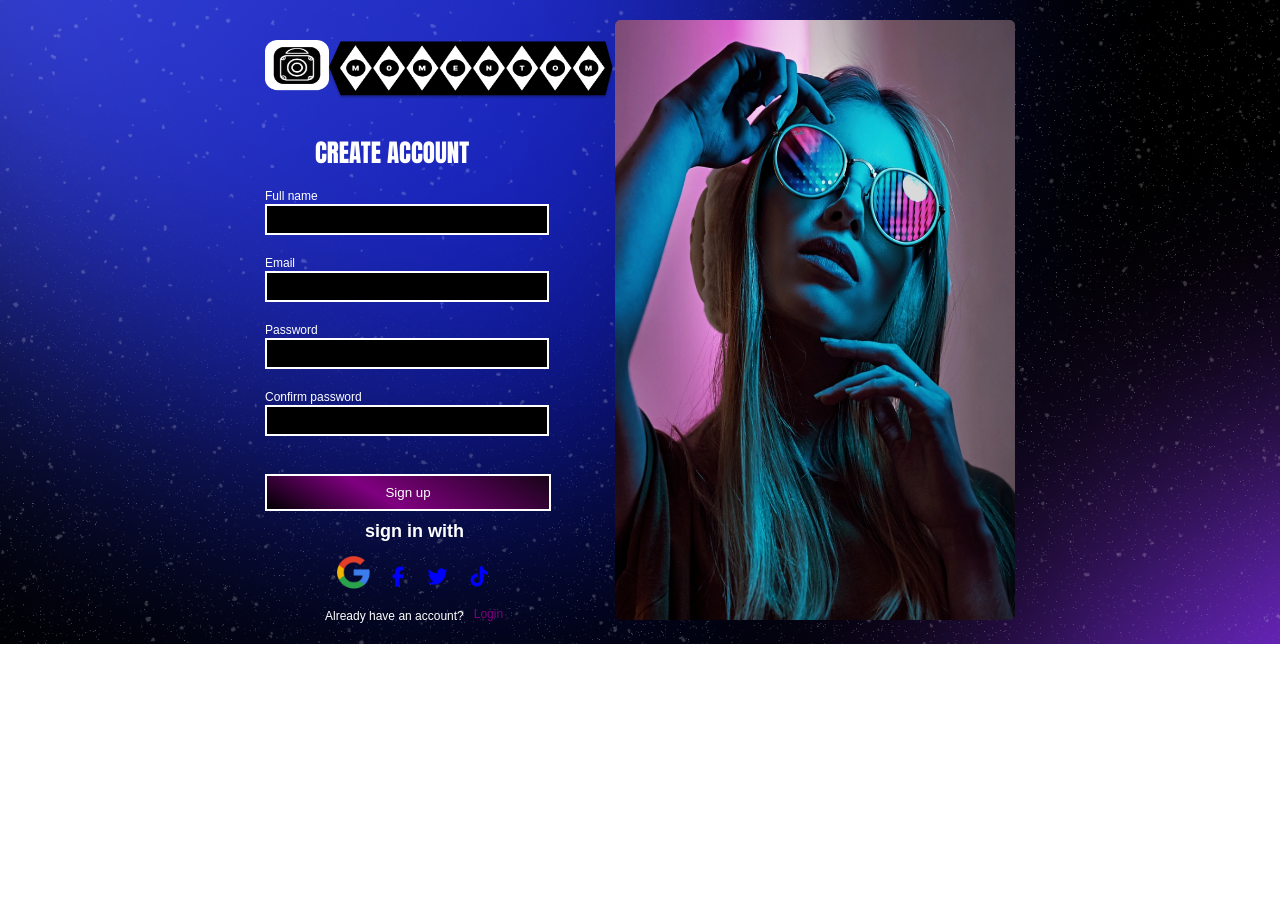
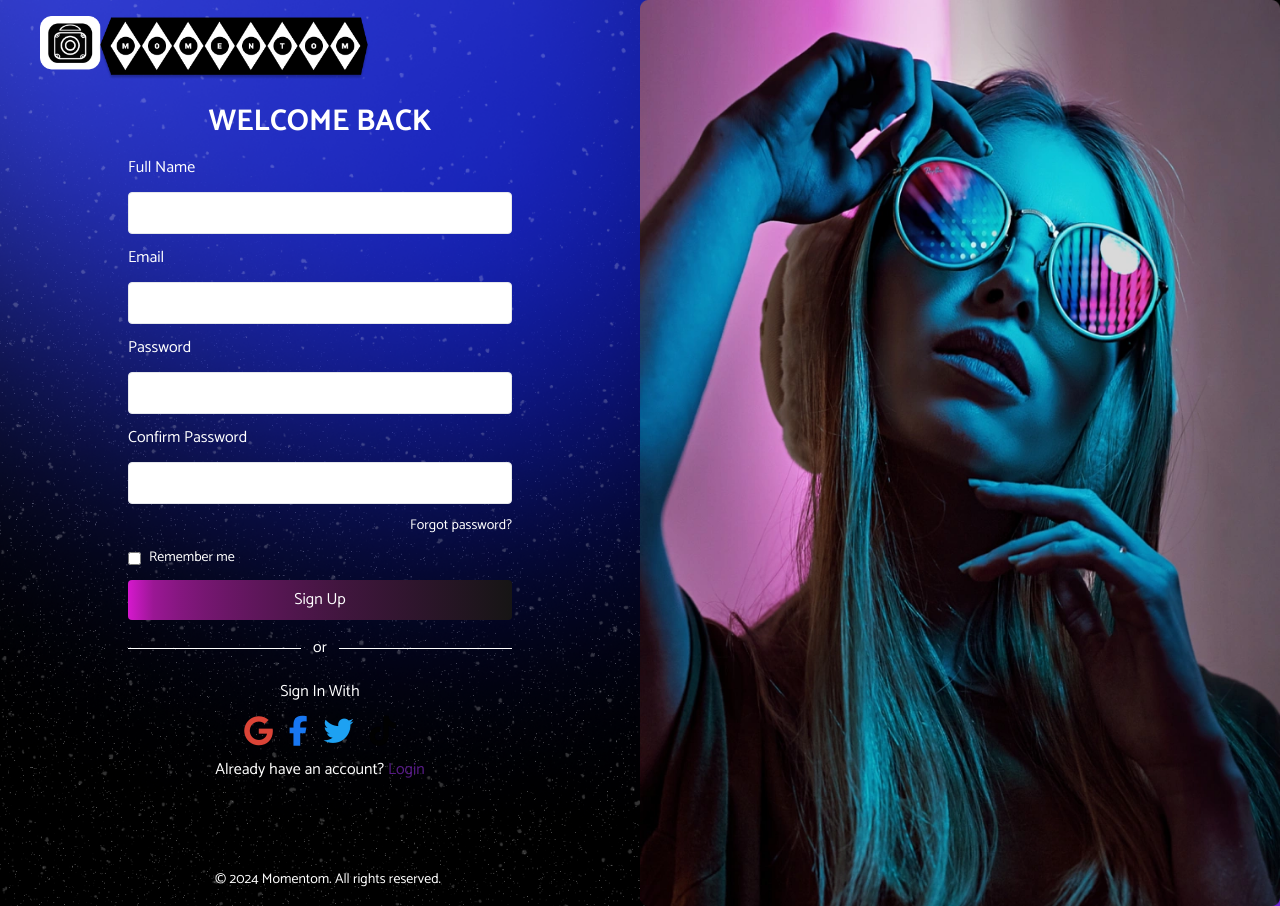
Before and after one commit to joint-social-platform/Momentom-app-frontend, a website: page pages/createAccountPage/create.html in a window 1280 px wide. Before the commit the page ends 800 px from the top, so only its background shows below. Drawn offline with Linux system fonts and the light colour scheme.

Commit message:
[feat: create-account page]

```diff
--- a/pages/LoginPage/login.css
+++ b/pages/LoginPage/login.css
@@ -3,6 +3,7 @@
 body {
   background: url("../../src/images/background.png");
   background-repeat: no-repeat;
+  background-size: cover;
   background-attachment: fixed;
   height: 100dvh;
 }
--- a/pages/createAccountPage/create.css
+++ b/pages/createAccountPage/create.css
@@ -1,150 +1 @@
-* {
-  margin: 0px;
-  padding: 0px;
-}
-.fra {
-  width: 350px;
-  height: 60px;
-}
-.acc {
-  font-size: 25px;
-  font-family: Impact, Haettenschweiler, "Arial Narrow Bold", sans-serif;
-  color: white;
-  margin-left: 50px;
-  padding-top: 30px;
-  padding-bottom: 15px;
-}
-.in {
-  width: 280px;
-  height: 27px;
-  background-color: black;
-  border: 2px solid white;
-  color: white;
-}
-.ju {
-  background-image: url("/src/images/background.png");
-  background-repeat: no-repeat;
-  background-size: cover;
-  padding-bottom: 20px;
-}
-.la {
-  font-family: Arial, Helvetica, sans-serif;
-  font-size: 12px;
-  color: white;
-}
-.up {
-  width: 286px;
-  height: 37px;
-  background: linear-gradient(30deg, black 0%, purple 40%, rgb(24, 4, 24) 100%);
-  border: 2px solid white;
-  color: white;
-  margin-top: 20px;
-}
-.li p {
-  font-size: 12px;
-  color: white;
-  font-family: Arial, Helvetica, sans-serif;
-  margin-left: 40px;
-  margin-top: 13px;
-}
-.li a {
-  text-decoration: none;
-  color: purple;
-  font-size: 12px;
-  font-family: Arial, Helvetica, sans-serif;
-  padding-top: 11px;
-}
-.li {
-  display: flex;
-  gap: 10px;
-  margin-left: 20px;
-}
-.le {
-  font-size: 18px;
-  font-family: Arial, Helvetica, sans-serif;
-  color: white;
-  margin-left: 100px;
-  font-weight: bold;
-  padding-top: 10px;
-  padding-bottom: 10px;
-}
-.nt img {
-  width: 400px;
-  height: 600px;
-  padding-top: 20px;
-}
-.ju {
-  display: flex;
-  display: flex;
-  justify-content: center;
-}
-.hr {
-  padding-top: 40px;
-}
-
-.bu button {
-  border: none;
-  background-color: transparent;
-}
-.jy img {
-  width: 40px;
-  height: 40px;
-}
-.bu i {
-  font-size: 20px;
-  color: blue;
-  margin-left: 19px;
-  margin-top: 15px;
-}
-.jy {
-  border: none;
-  background-color: transparent;
-}
-.he {
-  display: flex;
-  margin-left: 68px;
-}
-@media (max-width: 700px) {
-  .ju {
-    display: block;
-  }
-  .nt {
-    display: none;
-  }
-  .fra {
-    width: 200px;
-    margin-left: 40px;
-  }
-  .in {
-    width: 240px;
-  }
-  .up {
-    width: 240px;
-  }
-  .acc {
-    margin-left: auto;
-    text-align: center;
-  }
-  .jq {
-    display: flex;
-    justify-content: center;
-  }
-  .le {
-    margin-left: auto;
-    text-align: center;
-  }
-  .li {
-    margin-left: auto;
-    text-align: center;
-    justify-content: center;
-  }
-  .he {
-    margin-left: auto;
-    margin-left: 0px;
-    justify-content: center;
-  }
-  .hr {
-    padding-top: 50px;
-    padding-bottom: 60px;
-  }
-}
+@import "../LoginPage/login.css";
--- a/pages/createAccountPage/create.html
+++ b/pages/createAccountPage/create.html
@@ -3,7 +3,8 @@
   <head>
     <meta charset="UTF-8" />
     <meta name="viewport" content="width=device-width, initial-scale=1.0" />
-    <link rel="stylesheet" href="create.css" />
+    <link rel="stylesheet" href="./create.css" />
+    <link rel="stylesheet" href="../../src/style.css" />
     <link
       rel="stylesheet"
       href="https://cdnjs.cloudflare.com/ajax/libs/font-awesome/6.6.0/css/all.min.css"
@@ -11,48 +12,120 @@
       crossorigin="anonymous"
       referrerpolicy="no-referrer"
     />
+    <title>Create Account</title>
   </head>
+  <body>
+    <div class="flex flex-col lg:flex-row min-h-screen w-full">
+      <div class="relative flex flex-col lg:w-1/2 p-4 lg:p-10 flex-grow">
+        <div class="absolute top-4 left-4 lg:left-10">
+          <img
+            src="../../src/images/momentom-logo.png"
+            alt="momentom-logo"
+            class="h-12 lg:h-16"
+          />
+        </div>
 
-  <body>
-    <div class="ju">
-      <div class="hr">
-        <img class="fra" src="/src/images/momentom-logo.png" alt="" />
-        <p class="acc">CREATE ACCOUNT</p>
-        <div class="jq">
-          <div>
-            <label class="la">Full name</label><br />
-            <input class="in" type="text" /><br /><br />
-            <label class="la">Email</label><br />
-            <input class="in" type="email" /><br /><br />
-            <label class="la">Password</label><br />
-            <input class="in" type="password" /><br /><br />
-            <label class="la">Confirm password</label><br />
-            <input class="in" type="password" /><br /><br />
-            <button class="up">Sign up</button>
-            <p class="le">sign in with</p>
+        <div
+          class="flex flex-col justify-center items-center flex-grow mt-16 mb-16 px-4 lg:px-0"
+        >
+          <h1
+            class="text-2xl lg:text-3xl text-white uppercase font-bold mb-4 text-center"
+          >
+            Welcome Back
+          </h1>
+
+          <form
+            class="flex flex-col [&_label]:text-white [&_input]:outline-none space-y-3 w-full max-w-xs lg:max-w-sm"
+          >
+            <label for="fullName">Full Name</label>
+            <input
+              type="text"
+              name="fullName"
+              id="fullName"
+              class="p-2 border rounded"
+            />
+
+            <label for="email">Email</label>
+            <input
+              type="email"
+              name="email"
+              id="email"
+              class="p-2 border rounded"
+            />
+
+            <label for="password">Password</label>
+            <input
+              type="password"
+              name="password"
+              id="password"
+              class="p-2 border rounded"
+            />
+
+            <label for="confirmPassword">Confirm Password</label>
+            <input
+              type="password"
+              name="confirmPassword"
+              id="confirmPassword"
+              class="p-2 border rounded"
+            />
+
+            <p class="text-sm text-white ml-auto hover:underline">
+              <a href="#">Forgot password?</a>
+            </p>
+
+            <div class="flex items-center space-x-2">
+              <input type="checkbox" name="remember-me" id="remember-me" />
+              <label for="remember-me" class="text-sm">Remember me</label>
+            </div>
+
+            <button
+              class="bg-gradient-to-r from-[#D618CE,20%] to-[#161515] text-white p-2 rounded"
+            >
+              Sign Up
+            </button>
+          </form>
+
+          <div
+            class="flex justify-center items-center space-x-3 mt-4 w-full max-w-xs lg:max-w-sm"
+          >
+            <div class="bg-white w-full h-[0.03rem]"></div>
+            <p class="text-white">or</p>
+            <div class="bg-white w-full h-[0.03rem]"></div>
+          </div>
+
+          <div
+            class="flex flex-col justify-center items-center mt-5 mb-5 space-y-3"
+          >
+            <p class="text-white">Sign In With</p>
+            <div class="icons flex space-x-4">
+              <i class="fa-brands fa-google" style="color: #db4437"></i>
+              <i class="fa-brands fa-facebook-f" style="color: #1877f2"></i>
+              <i class="fa-brands fa-twitter" style="color: #1da1f2"></i>
+              <i class="fa-brands fa-tiktok" style="color: #010101"></i>
+            </div>
+
+            <p class="text-white">
+              Already have an account?
+              <a class="text-purple-900" href="../LoginPage/login.html"
+                >Login</a
+              >
+            </p>
           </div>
         </div>
 
-        <div class="he">
-          <div>
-            <button class="jy">
-              <img src="/src/images/go-removebg-preview.png" />
-            </button>
-          </div>
-          <div class="bu">
-            <button><i class="fa-brands fa-facebook-f"></i></button>
-            <button><i class="fa-brands fa-twitter"></i></button>
-            <button><i class="fa-brands fa-tiktok"></i></button>
-          </div>
-        </div>
+        <p
+          class="absolute bottom-4 lg:left-2 w-full text-center text-white text-sm"
+        >
+          &copy; 2024 Momentom. All rights reserved.
+        </p>
+      </div>
 
-        <div class="li">
-          <p>Already have an account?</p>
-          <a href="../LoginPage/login.html">Login</a>
-        </div>
-      </div>
-      <div class="nt">
-        <img src="/src/images/girl-on-glasses.webp" />
+      <div class="hidden lg:flex w-1/2 min-h-screen">
+        <img
+          src="../../src/images/girl-on-glasses.webp"
+          alt="girl-on-glasses"
+          class="w-full lg:h-full 2xl:h-screen object-cover"
+        />
       </div>
     </div>
   </body>
```
Also changed, not shown: pages/LoginPage/login.html (+1 -1 lines), src/style.css.
